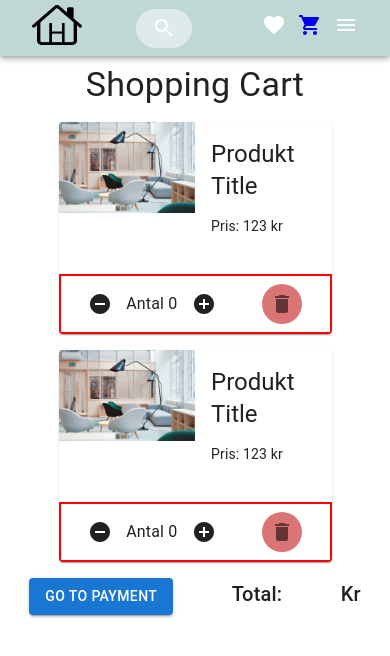
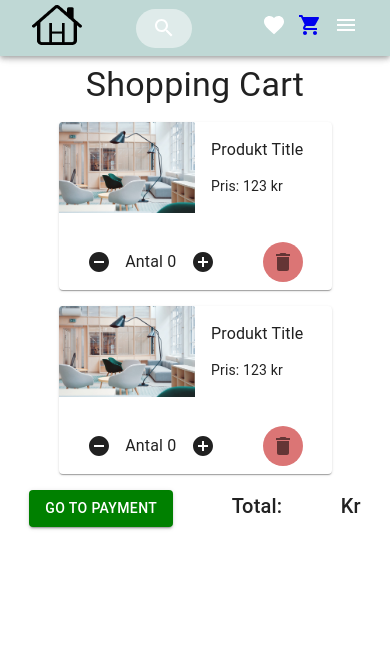
Before and after one commit to Vacannot/HomeStore, a React app: page /cartpage in a window 390 px wide. Shown: the top 656 px of the page. Built offline with nearby package versions, Linux system fonts and the light colour scheme.

Commit message:
adding responsivness

```diff
--- a/src/components/cartItemCard.tsx
+++ b/src/components/cartItemCard.tsx
@@ -3,21 +3,25 @@ import Card from '@mui/material/Card';
 import CardActions from '@mui/material/CardActions';
 import CardContent from '@mui/material/CardContent';
 import CardMedia from '@mui/material/CardMedia';
-import Button from '@mui/material/Button';
 import IconButton from '@mui/material/IconButton';
 import Typography from '@mui/material/Typography';
 import image from '../assets/furniture.jpeg';
 import QuantityCounter from './quantityCounter';
 import DeleteIcon from '@mui/icons-material/Delete';
+import { useTheme } from '@mui/material/styles';
+import useMediaQuery from '@mui/material/useMediaQuery';
 
 function CartItemCard() {
-    const [price, setPrice] = useState(123)
+    const [price, setPrice] = useState(123);
+    const theme = useTheme();
+    const matches = useMediaQuery(theme.breakpoints.up('sm'), {nSsr: true});
+
     return(
         <Card sx={rootCardStyle}>
             <div style={{display: "flex"}}>
                 <CardMedia sx={CardMediaStyle}  component="img" image={image} alt="placeholder"/>
-                <CardContent>
-                    <Typography gutterBottom variant="h5" component="div">Produkt Title</Typography>
+                <CardContent >
+                    <Typography gutterBottom variant="body1" component="div">Produkt Title</Typography>
                     <Typography variant="body2" color="GrayText.secondary">
                         <p>Pris: {price} kr</p>
                     </Typography>
@@ -43,10 +47,10 @@ const rootCardStyle: CSSProperties = {
 
 }
 const CardActionsStyle: CSSProperties = {
-    border: "2px solid red",
     display: "flex",
     justifyContent: "space-around"
 }
+
 const CardMediaStyle: CSSProperties = {
      height: "100%",
      width: "50%"
--- a/src/pages/cartPage.tsx
+++ b/src/pages/cartPage.tsx
@@ -3,7 +3,7 @@
 import { Button, Typography } from "@mui/material";
 import React, { CSSProperties } from "react";
 import CartItemCard from "../components/cartItemCard";
-import Header from "../components/header";
+
 
 
 function CartPage() {
@@ -14,7 +14,7 @@ function CartPage() {
             <CartItemCard/>
 
             <div style={{display: "flex", flexDirection: "row", justifyContent: "space-around"}}>
-                <Button variant="contained">GO TO PAYMENT</Button>
+                <Button sx={{backgroundColor: "green"}} variant="contained">GO TO PAYMENT</Button>
                 <Typography variant="h6">
                     Total:
                 </Typography>
```
